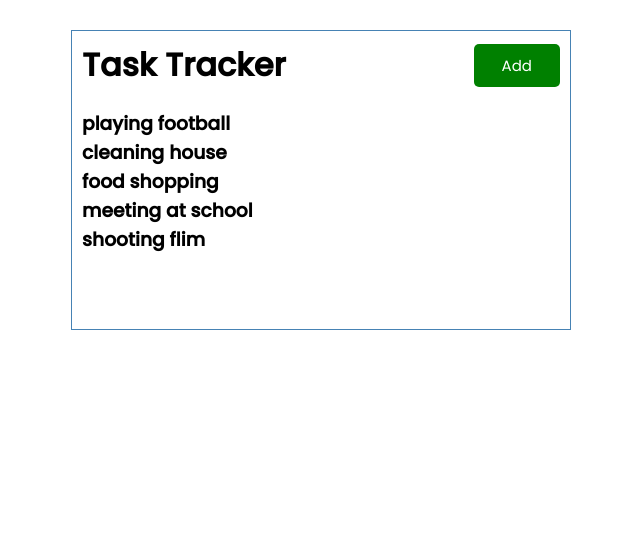
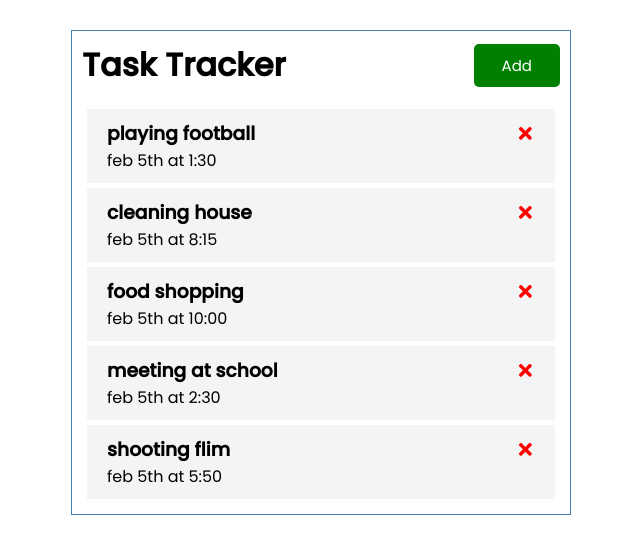
Before and after one commit to ahmedabukar01/React-Task-tracker-crash-course-, a React (Create React App) app: page / in a window 1280 px wide. Shown: the top 554 px of the page, without its empty margins (319-959 px from the left). Built offline with nearby package versions, Linux system fonts and the light colour scheme.

Commit message:
initial commit

```diff
--- a/package.json
+++ b/package.json
@@ -8,6 +8,7 @@
     "@testing-library/user-event": "^12.8.3",
     "react": "^17.0.2",
     "react-dom": "^17.0.2",
+    "react-icons": "^4.2.0",
     "react-scripts": "4.0.3",
     "web-vitals": "^1.1.2"
   },
--- a/src/App.js
+++ b/src/App.js
@@ -36,10 +36,13 @@
         reminder: true,
     }
 ])
+const deleteTask = (id)=>{
+  setTasks(tasks.filter((task)=>task.id !== id))
+}
   return (
     <div className="container">
       <Header/>
-      <Tasks tasks={tasks}/>
+      <Tasks tasks={tasks} deleteTask={deleteTask}/>
     </div>
 
   )
--- /dev/null
+++ b/src/components/Task.js
@@ -0,0 +1,15 @@
+import React from 'react'
+import { FaTimes } from 'react-icons/fa'
+
+const Task = ({task,onDelete}) => {
+    return (
+        <div className="task">
+            <h3>{task.text}
+             <FaTimes style={{color:'red'}} onClick={()=>onDelete(task.id)}/>
+             </h3>
+            <p>{task.day}</p>
+        </div>
+    )
+}
+
+export default Task
--- a/src/components/Tasks.js
+++ b/src/components/Tasks.js
@@ -1,10 +1,11 @@
+import Task from './Task'
 
-const Tasks = ({tasks}) => {
+const Tasks = ({tasks,deleteTask}) => {
     return (
         <>
-           {tasks.map(task=>(
-               <h3 key={task.id}>{task.text}</h3>
-           ))}
+           {tasks.length > 0 ? tasks.map(task=>(
+               <Task key={task.id} task={task} onDelete={deleteTask}/>
+           )): 'no Tasks to show'}
         </>
     )
 }
--- a/src/index.css
+++ b/src/index.css
@@ -44,17 +44,17 @@
   display: block;
   width:100%;
 }
-.event{
+.task{
   background:#f4f4f4;
   margin:5px;
   padding:10px 20px;
   cursor: pointer;
 }
 
-.event.reminder{
+.task.reminder{
   border-left: 5px solid green;
 }
-.event h3{
+.task h3{
   display: flex;
   align-items: center;
   justify-content: space-between;
```
Also changed, not shown: 1 other file (tests, documents, lock files or other folders).
